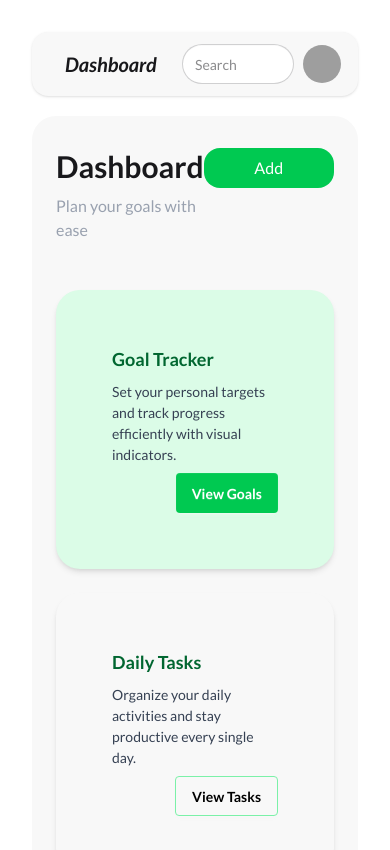
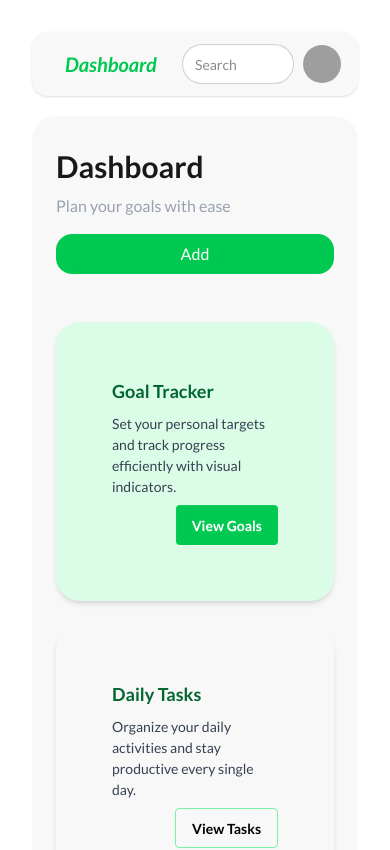
Before and after one commit to Arsh1333/dashboard, a React (Vite) app in the folder frontend/dashboardApp/: page / in a window 390 px wide. Shown: the top 850 px of the page. Built offline with nearby package versions, Linux system fonts and the light colour scheme; grey boxes are pictures that could not be loaded.

Commit message:
making add button responsive

```diff
--- a/frontend/dashboardApp/src/App.jsx
+++ b/frontend/dashboardApp/src/App.jsx
@@ -6,7 +6,9 @@ function App() {
       {/* Nav */}
       <nav className="navbar bg-base-200 rounded-2xl shadow-sm flex flex-wrap justify-between px-4 md:px-6 py-2">
         <div className="flex-1 flex justify-between items-center w-full md:w-auto">
-          <a className="btn btn-ghost text-xl italic">Dashboard</a>
+          <a className="btn btn-ghost text-green-500 text-xl italic">
+            Dashboard
+          </a>
           <div className="flex gap-2 md:hidden">
             <input
               type="text"
@@ -122,14 +124,14 @@ function App() {
       {/* Dashboard Section */}
       <main className="mt-5 flex justify-start w-full">
         <div className="bg-base-200 min-h-screen rounded-3xl w-full text-left px-6 md:px-10 py-8">
-          <div className="flex">
+          <div className="flex flex-col sm:flex-row sm:items-center justify-between gap-4">
             <div className="flex-1">
               <h1 className="font-lato text-3xl md:text-4xl font-bold">
                 Dashboard
               </h1>
               <p className="text-gray-400 mt-2.5">Plan your goals with ease</p>
             </div>
-            <button className="bg-green-500 hover:bg-green-300 text-white rounded-2xl w-[140px] h-[40px]">
+            <button className="bg-green-500 hover:bg-green-300 text-white rounded-2xl w-auto sm:w-[100px] h-[40px]">
               Add
             </button>
           </div>
```
